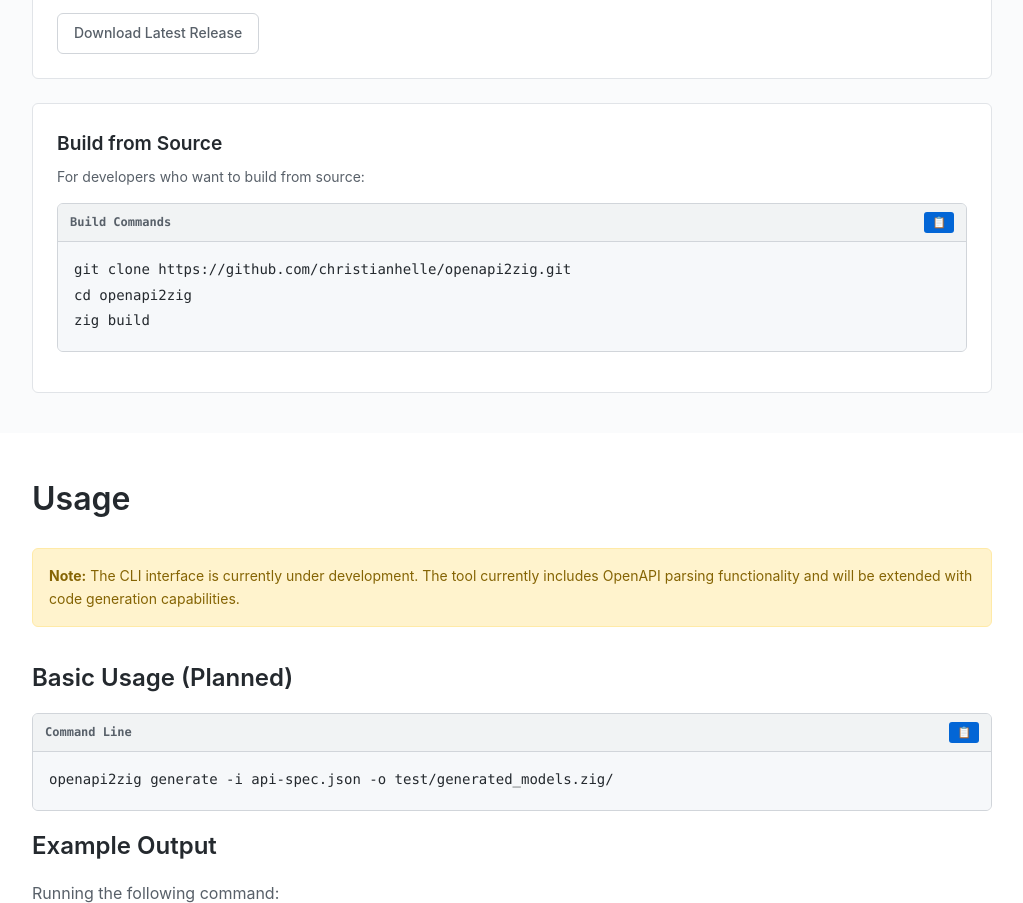
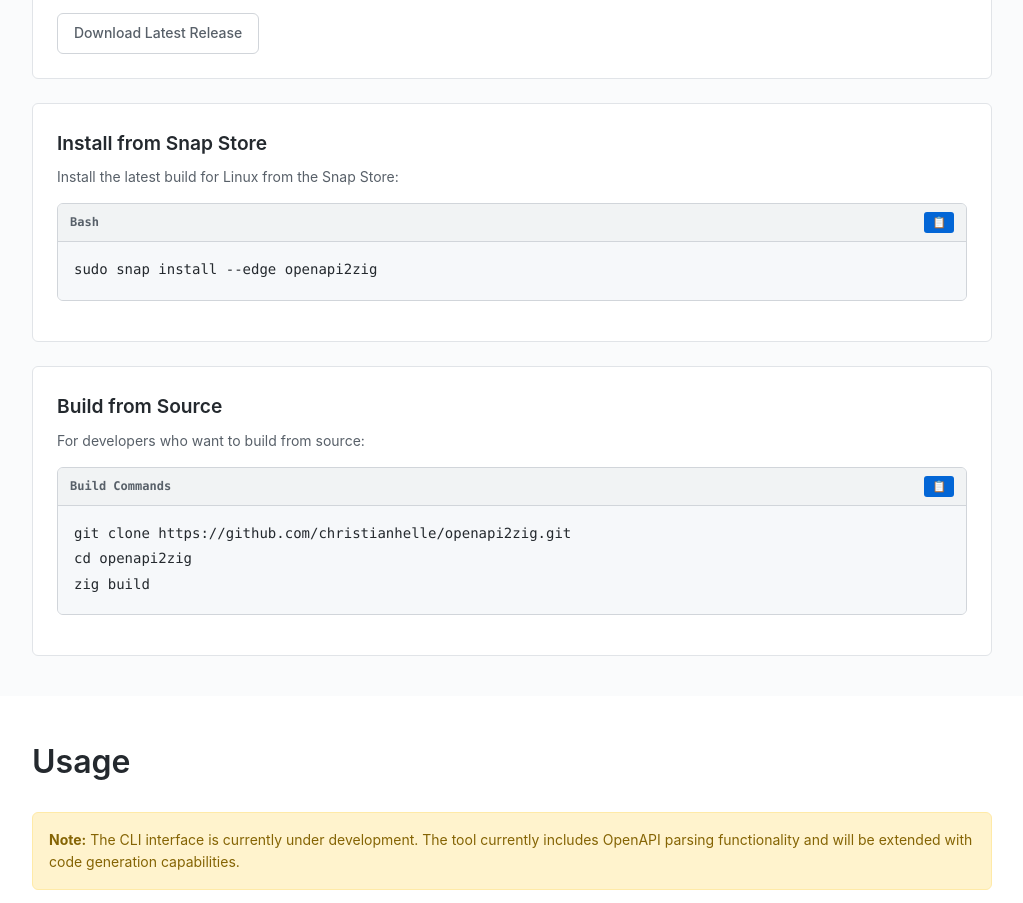
Before and after one commit to christianhelle/openapi2zig, a plain HTML site: page docs/index.html in a window 1280 px wide. Shown: the part 1158-2061 px from the top of the page, without its empty margins (128-1151 px from the left). Drawn offline with Linux system fonts and the light colour scheme.

Commit message:
Add download instructions from Snap store for Linux users

```diff
--- a/docs/index.html
+++ b/docs/index.html
@@ -118,6 +118,18 @@
                         <a href="https://github.com/christianhelle/openapi2zig/releases/latest" class="btn btn-outline" target="_blank">
                             Download Latest Release
                         </a>
+                    </div>
+
+                    <div class="install-option">
+                        <h3>Install from Snap Store</h3>
+                        <p>Install the latest build for Linux from the Snap Store:</p>
+                        <div class="code-block">
+                            <div class="code-header">
+                                <span class="code-title">Bash</span>
+                                <button class="copy-btn" data-code="sudo snap install --edge openapi2zig">📋</button>
+                            </div>
+                            <pre><code>sudo snap install --edge openapi2zig</code></pre>
+                        </div>
                     </div>
 
                     <div class="install-option">
```
